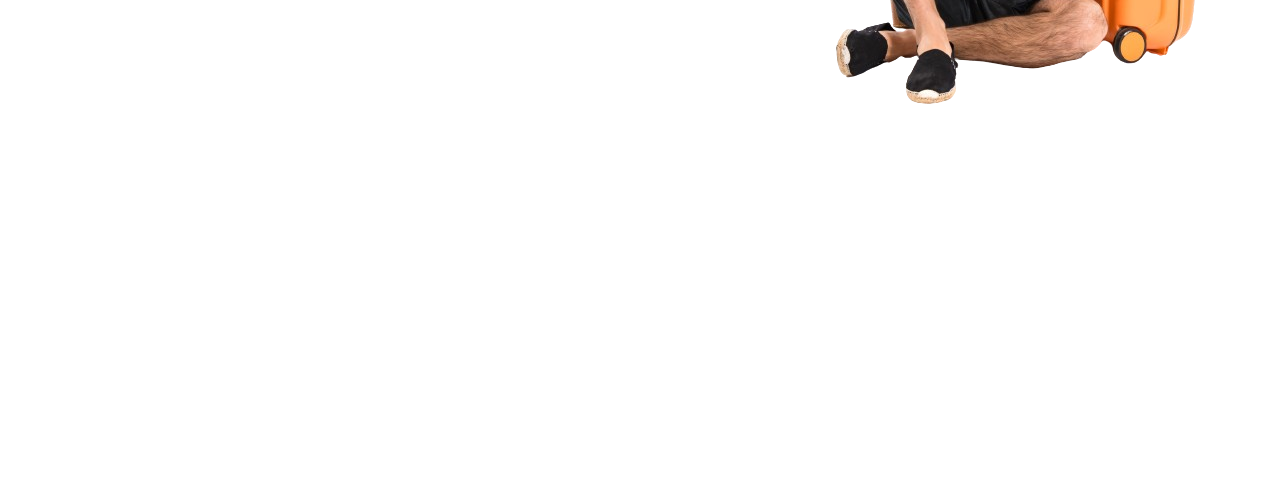
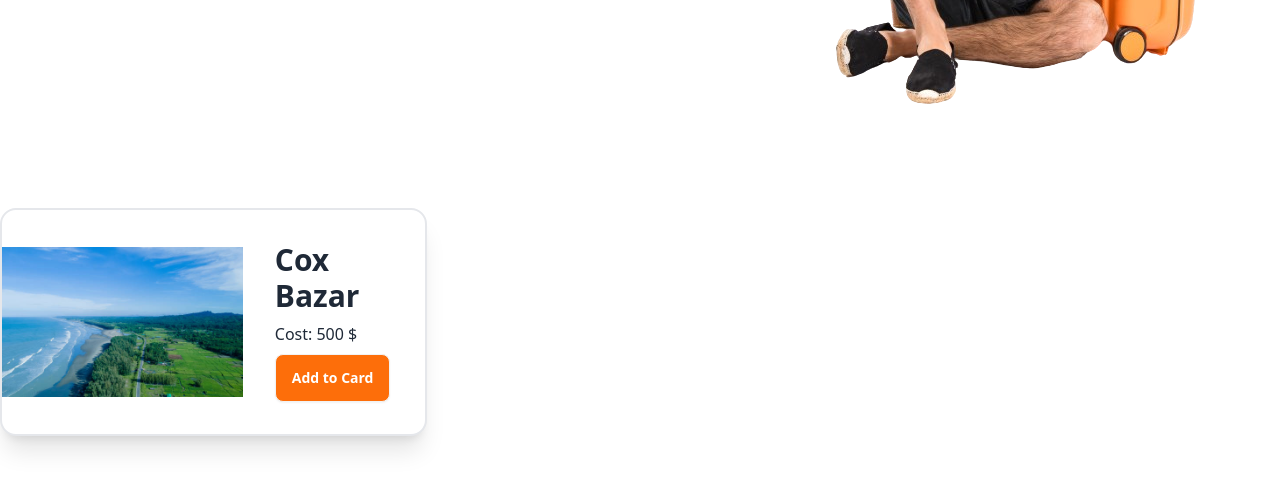
Before and after one commit to Hasibur14/lets-travel, a plain HTML site: page index.html in a window 1280 px wide. Shown: the part 524-1014 px from the top of the page. Before the commit the page ends 800 px from the top, so only its background shows below. Drawn offline with nearby package versions, Linux system fonts and the light colour scheme.

```diff
--- a/index.html
+++ b/index.html
@@ -36,13 +36,30 @@
         <section class="container mx-auto my-16 ">
             <div class="flex text-center items-center justify-between">
                 <div class="space-y-4">
-                    <h1 class="text-7xl font-bold ">Lets <span class="text-orange-500">Travel</span></h1>
+                    <h1 class="text-7xl font-bold ">Lets <span class="text-[#FD6E0A]">Travel</span></h1>
                     <p class="text-xl">Lorem ipsum dolor, sit amet consectetur adipisicing elit. Consequatur, ratione?
                     </p>
                     <h3 class="text-3xl font-semibold">Total Budget: 900 $</h3>
                 </div>
                 <div class="w-full max-w-fit">
                     <img src="./images/banner.png" alt="">
+                </div>
+            </div>
+        </section>
+
+
+        <section class="container mx-auto my-20">
+            <div class="grid grid-cols-2">
+                <!-- card-1 -->
+                <div class="card card-side w-2/3 bg-base-100 border-2 shadow-xl">
+                    <figure><img class="w-[300px] p-4" src="./images/coxBazar.jpg" alt="Movie" /></figure>
+                    <div class="card-body">
+                        <h2 class="card-title text-3xl font-bold">Cox Bazar </h2>
+                        <p>Cost: 500 $</p>
+                        <div class="card-actions ">
+                            <button class="btn bg-[#FD6E0A] text-white ">Add to Card</button>
+                        </div>
+                    </div>
                 </div>
 
             </div>
```
